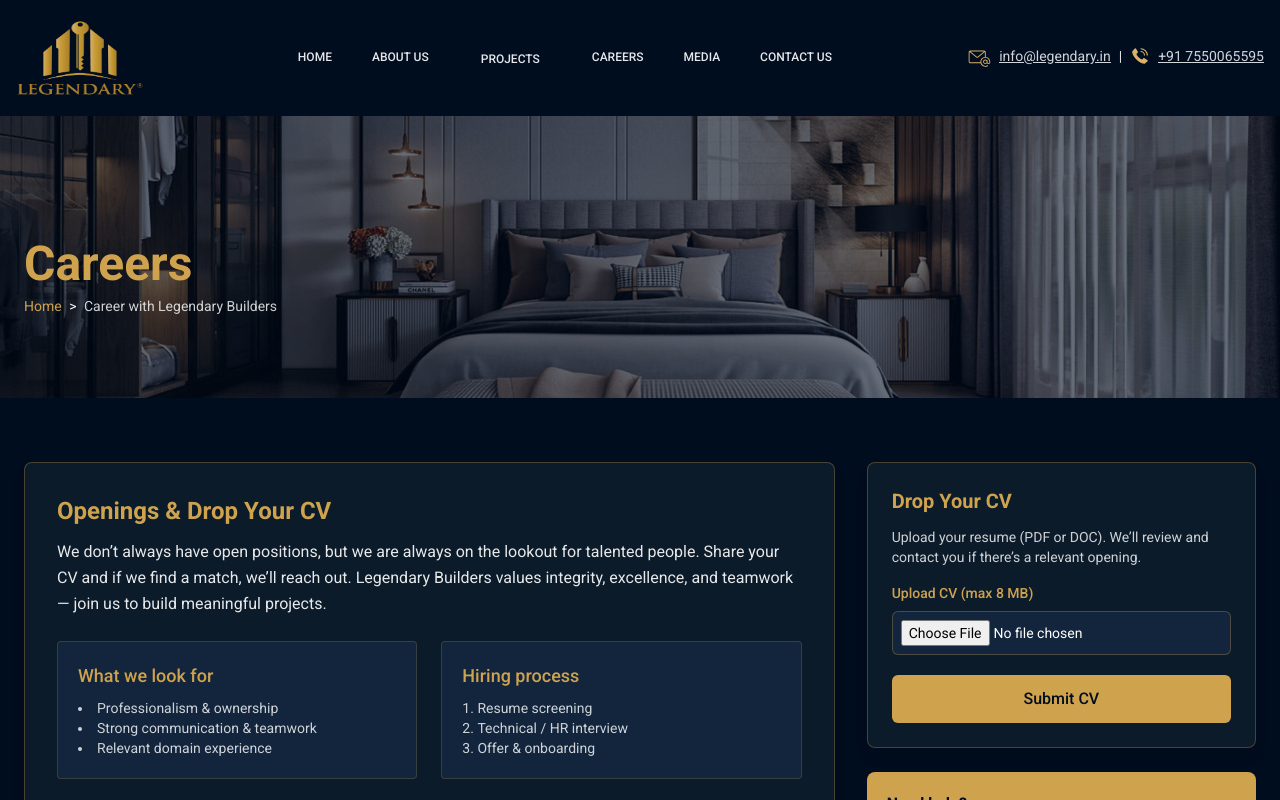
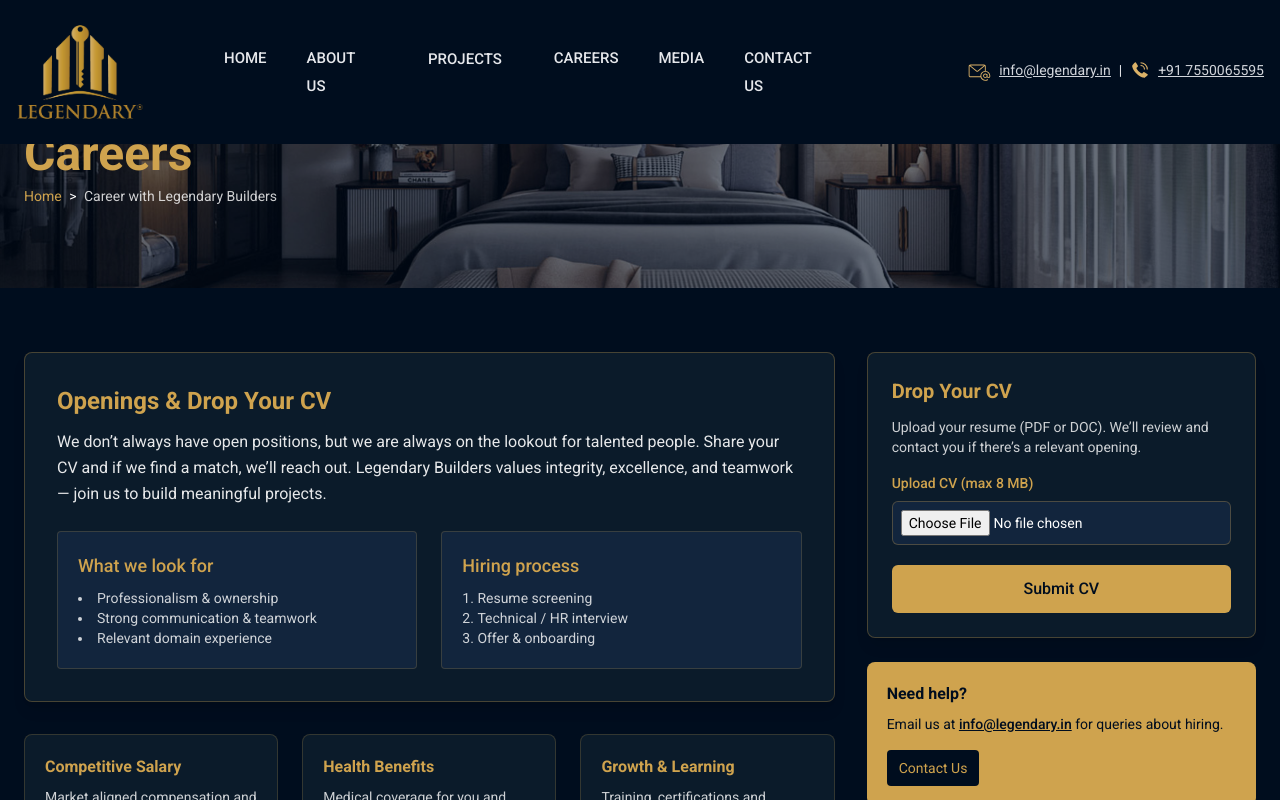
Before and after one commit to letterto360hub-commits/vercel-legend, a Next.js app: page /career in a window 1280 px wide. Shown: the top 800 px of the page. Built offline with nearby package versions, Linux system fonts and the light colour scheme.

Commit message:
Add files via upload

```diff
--- a/src/styles/globals.css
+++ b/src/styles/globals.css
@@ -3,28 +3,27 @@
 @tailwind utilities;
 
 body {
-
 }
-*:focus{
+*:focus {
   outline: none;
 }
 
-.is-sticky{
-  -webkit-animation: fadeInDown .5s ease-in-out;
-  animation: fadeInDown .5s ease-in-out;
-  box-shadow: 0 8px 6px -6px rgba(0,0,0,.8);
-  transition: all .5s;
+.is-sticky {
+  -webkit-animation: fadeInDown 0.5s ease-in-out;
+  animation: fadeInDown 0.5s ease-in-out;
+  box-shadow: 0 8px 6px -6px rgba(0, 0, 0, 0.8);
+  transition: all 0.5s;
   position: fixed;
-  top:0 !important;
+  top: 0 !important;
 }
-#header .logo{
+#header .logo {
   height: 80px;
 }
-#header.is-sticky .logo{
+#header.is-sticky .logo {
   height: 60px;
 }
-.box-shadow{
-  box-shadow: 0px 8.55362px 25.66085px 0px rgba(0, 0, 0, 0.10);
+.box-shadow {
+  box-shadow: 0px 8.55362px 25.66085px 0px rgba(0, 0, 0, 0.1);
 }
 .primary-btn {
   display: inline-flex;
@@ -64,7 +63,7 @@ body {
   -webkit-overflow-scrolling: touch;
   background: #ffffff;
   color: #111827;
-  box-shadow: 0 12px 30px rgba(0,0,0,0.25);
+  box-shadow: 0 12px 30px rgba(0, 0, 0, 0.25);
   z-index: 9999;
   padding: 1rem;
   border-radius: 0 0 0 6px;
@@ -100,37 +99,28 @@ body {
   }
 }
 .slide-in-right {
-  animation: slideInRight 260ms cubic-bezier(.2,.9,.2,1);
+  animation: slideInRight 260ms cubic-bezier(0.2, 0.9, 0.2, 1);
 }
 .respfont {
   font-size: 15px;
 }
 .resplogo {
   width: 100px;
-    height: 100px;
+  height: auto; /* was: 100px */
 }
+
 @media (max-width: 1500px) {
-  .respfont {
-    font-size: 12px;
-  }
   .resplogo {
     width: 100px;
-    height: 100px;
+    height: auto; /* was: 100px */
   }
-  body {
-  margin-top: 110px;
 }
 
-}
 @media (max-width: 1200px) {
-  .respfont {
-    font-size: 8px;
-  }
   .resplogo {
     width: 70px;
-    height: 70px;
+    height: auto; /* was: 70px */
   }
-
 }
 
 @media (max-width: 400px) {
@@ -196,7 +186,7 @@ body {
 
 .edu-table td {
   padding: 18px;
-      border-bottom: 1px solid rgba(255,255,255,0.08);
+  border-bottom: 1px solid rgba(255, 255, 255, 0.08);
   color: #e5e5e5;
 }
 
@@ -218,7 +208,6 @@ body {
     font-size: 26px;
   }
 }
-
 
 .bliss-two-col-section {
   background: #f4f4f4;
```
Lines whose indentation alone changed are shown as unchanged.
